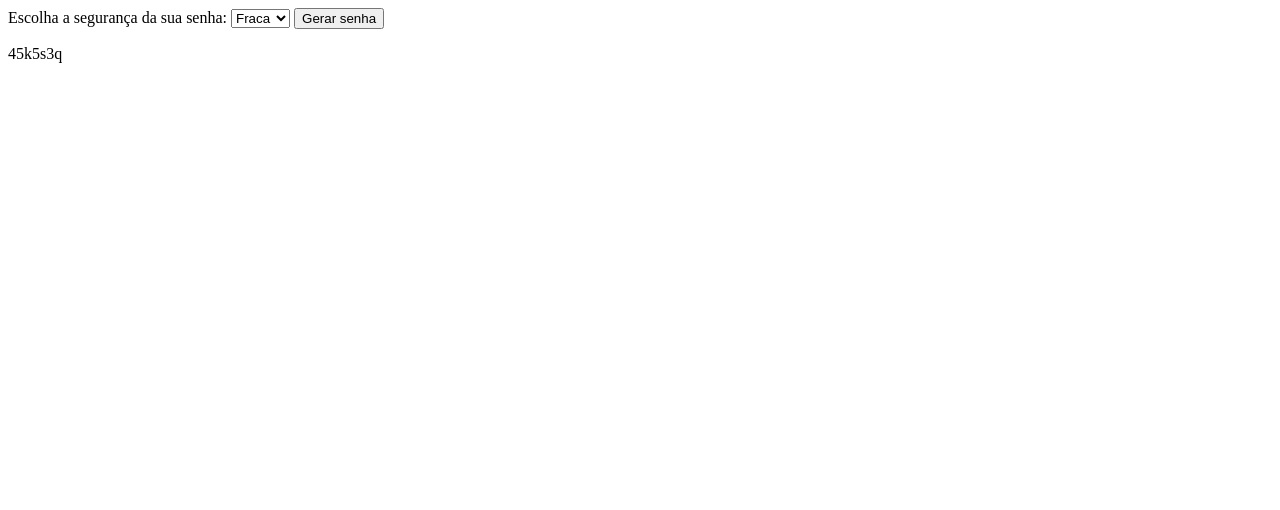
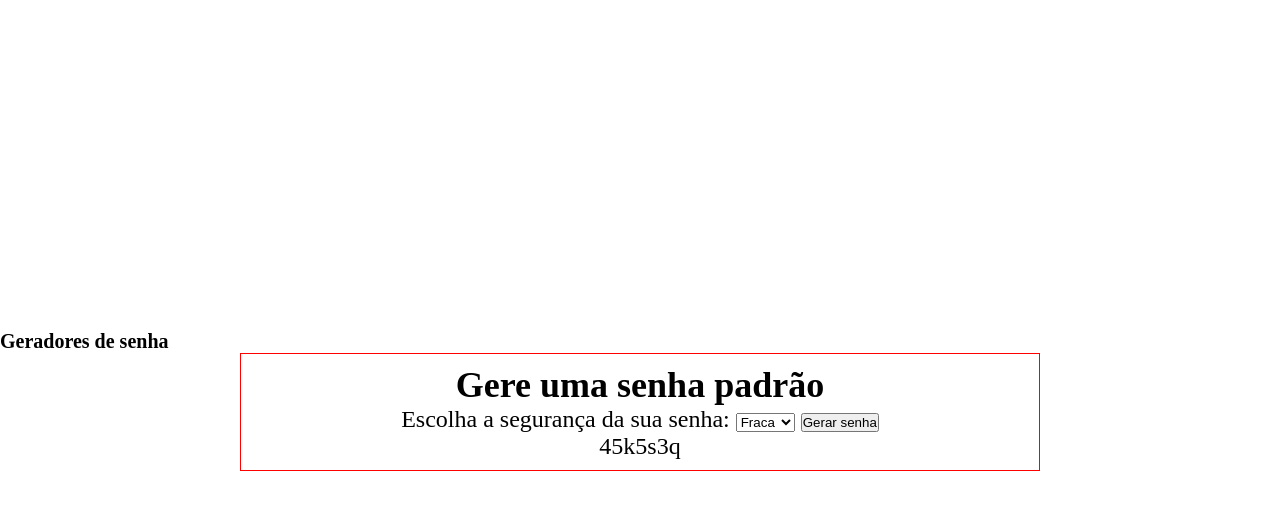
Before and after one commit to yagoluucas/gerador-de-senhas, a plain HTML site: page index.html in a window 1280 px wide. Both pictures are taken after a click on the button "Gerar senha". Drawn offline with Linux system fonts and the light colour scheme.

Commit message:
separado os arquivos de script entre modulos

```diff
--- a/index.html
+++ b/index.html
@@ -4,9 +4,14 @@
     <meta charset="UTF-8">
     <meta name="viewport" content="width=device-width, initial-scale=1.0">
     <title>Gerador de Senhas</title>
+    <link rel="stylesheet" href="style/style.css">
 </head>
 <body>
 
+    <main>
+        <h1>Geradores de senha</h1>
+        <section class="secao-gera-senha-padrao">
+            <h2>Gere uma senha padrão</h2>
             <form>
                 <label for="opcoes">Escolha a segurança da sua senha:</label>
                 <select class="js-opcoes" name="opcoes" id="opcoes">
@@ -14,13 +19,17 @@
                     <option value="Media">Media</option>
                     <option value="Forte">Forte</option>
                 </select>
-
                 <input type="button" value="Gerar senha">
             </form>
+            <p class="js-paragrafo-senha"></p>
+        </section>
 
-    <p class="js-paragrafo-senha"></p>
+        <section class="secao-gera-senha-personalizada">
 
-    <script src="script/script.js"></script>
+        </section>
+    </main>
+
+    <script type="module" src="script/script.js"></script>
 
 </body>
 </html>
--- a/script/script.js
+++ b/script/script.js
@@ -1,60 +1,2 @@
-window.addEventListener('DOMContentLoaded', () => {
-    const btnGerarSenha = document.querySelector('input[type=button]')
-    const paragrafoSenha = document.querySelector('.js-paragrafo-senha')
-    const select = document.querySelector('.js-opcoes')
-    const letras = "abcdefghijklmnopqrstuvwxyzABCDEFGHIJKLMNOPQRSTUVWXYZ"
-    const caracteresEspeciais = "!@#$%&*£¢"
-
-    function senhaFraca() {
-        let senha = (Math.random() * 9).toFixed();
-        for(let i = 0; i < 3; i++) {
-            let letra = letras.charAt(Math.ceil(Math.random() * 26))
-            let numeroAleatorio = (Math.random() * 9).toFixed();
-            senha += numeroAleatorio;
-            senha += letra;
-        }
-        return senha;
-    }
-
-    function senhaMedia() {
-        let senha = letras.charAt(Math.floor(Math.random() * 26));
-        for(let i = 0; i < 2; i++) {
-            let numeroAleatorio = (Math.random() * 9).toFixed();
-            let letraMinuscula = letras.charAt(Math.ceil(Math.random() * 26));
-            let letraMaiuscula = letras.charAt(Math.ceil(Math.random() * (52 - 26)) + 26);
-            senha += numeroAleatorio;
-            senha += letraMinuscula;
-            senha += letraMaiuscula;
-        }
-        return senha;
-    }
-
-    function senhaForte() {
-        let senha = caracteresEspeciais.charAt(Math.ceil(Math.random() * caracteresEspeciais.length - 1));
-        for(let i = 0; i < 2; i++) {
-           let numeroAleatorio = Math.ceil(Math.random() * 9);
-           let caracterEspecial = caracteresEspeciais.charAt(Math.ceil(Math.random() * caracteresEspeciais.length - 1));
-           let letraMaiuscula = letras.charAt(Math.ceil(Math.random() * (52 - 26)) + 26);
-           let letraMinuscula = letras.charAt(Math.ceil(Math.random() * 26));
-           senha += numeroAleatorio;
-           senha += letraMaiuscula;
-           senha += caracterEspecial;
-           senha += letraMinuscula;
-        }
-        return senha;
-    }
-
-    btnGerarSenha.addEventListener('click', () => {
-        let opcaoEscolhida = select.value
-        switch (opcaoEscolhida) {
-            case "Fraca":
-                paragrafoSenha.textContent = senhaFraca();
-                break;
-            case "Media":
-                paragrafoSenha.textContent = senhaMedia();
-                break;
-            case "Forte":
-                paragrafoSenha.textContent = senhaForte();
-        }
-    })
-})
+import {senhaPadrao} from "./senha-padrao.js"
+senhaPadrao();
--- /dev/null
+++ b/script/senha-padrao.js
@@ -0,0 +1,62 @@
+export function senhaPadrao() {
+    window.addEventListener('DOMContentLoaded', () => {
+        const btnGerarSenha = document.querySelector('input[type=button]')
+        const paragrafoSenha = document.querySelector('.js-paragrafo-senha')
+        const select = document.querySelector('.js-opcoes')
+        const letras = "abcdefghijklmnopqrstuvwxyzABCDEFGHIJKLMNOPQRSTUVWXYZ"
+        const caracteresEspeciais = "!@#$%&*£¢"
+
+        function senhaFraca() {
+            let senha = (Math.random() * 9).toFixed();
+            for(let i = 0; i < 3; i++) {
+                let letra = letras.charAt(Math.ceil(Math.random() * 26))
+                let numeroAleatorio = (Math.random() * 9).toFixed();
+                senha += numeroAleatorio;
+                senha += letra;
+            }
+            return senha;
+        }
+
+        function senhaMedia() {
+            let senha = letras.charAt(Math.floor(Math.random() * 26));
+            for(let i = 0; i < 2; i++) {
+                let numeroAleatorio = (Math.random() * 9).toFixed();
+                let letraMinuscula = letras.charAt(Math.ceil(Math.random() * 26));
+                let letraMaiuscula = letras.charAt(Math.ceil(Math.random() * (52 - 26)) + 26);
+                senha += numeroAleatorio;
+                senha += letraMinuscula;
+                senha += letraMaiuscula;
+            }
+            return senha;
+        }
+
+        function senhaForte() {
+            let senha = caracteresEspeciais.charAt(Math.ceil(Math.random() * caracteresEspeciais.length - 1));
+            for(let i = 0; i < 2; i++) {
+               let numeroAleatorio = Math.ceil(Math.random() * 9);
+               let caracterEspecial = caracteresEspeciais.charAt(Math.ceil(Math.random() * caracteresEspeciais.length - 1));
+               let letraMaiuscula = letras.charAt(Math.ceil(Math.random() * (52 - 26)) + 26);
+               let letraMinuscula = letras.charAt(Math.ceil(Math.random() * 26));
+               senha += numeroAleatorio;
+               senha += letraMaiuscula;
+               senha += caracterEspecial;
+               senha += letraMinuscula;
+            }
+            return senha;
+        }
+
+        btnGerarSenha.addEventListener('click', () => {
+            let opcaoEscolhida = select.value
+            switch (opcaoEscolhida) {
+                case "Fraca":
+                    paragrafoSenha.textContent = senhaFraca();
+                    break;
+                case "Media":
+                    paragrafoSenha.textContent = senhaMedia();
+                    break;
+                case "Forte":
+                    paragrafoSenha.textContent = senhaForte();
+            }
+        })
+    })
+}
--- /dev/null
+++ b/style/secao-gerar-senha.css
@@ -0,0 +1,10 @@
+section.secao-gera-senha-padrao {
+    border: 1px solid red;
+    width: 70%;
+    min-width: 200px;
+    max-width: 800px;
+    font-size: 1.5rem;
+    margin: 0 auto;
+    padding: 10px;
+    text-align: center;
+}
--- /dev/null
+++ b/style/style.css
@@ -0,0 +1,19 @@
+@import url('secao-gerar-senha.css');
+* {
+    margin: 0;
+    padding: 0;
+    box-sizing: border-box;
+    list-style: none;
+}
+
+body {
+    font-size: 62.5%;
+    height: 100vh;
+    display: flex;
+    align-items: center;
+    justify-content: center;
+}
+
+main {
+    flex: 1;
+}
```
Lines whose indentation alone changed are shown as unchanged.
